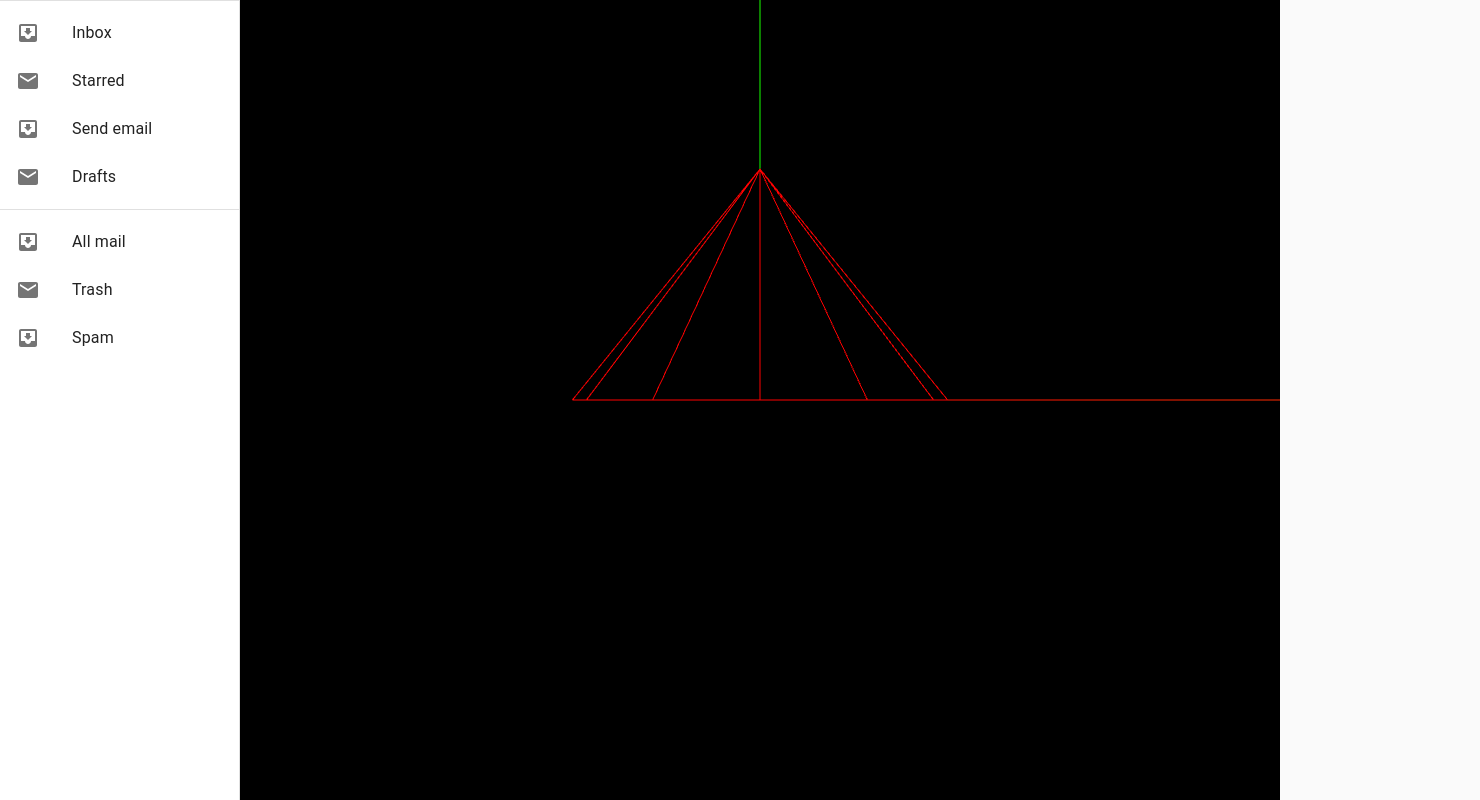
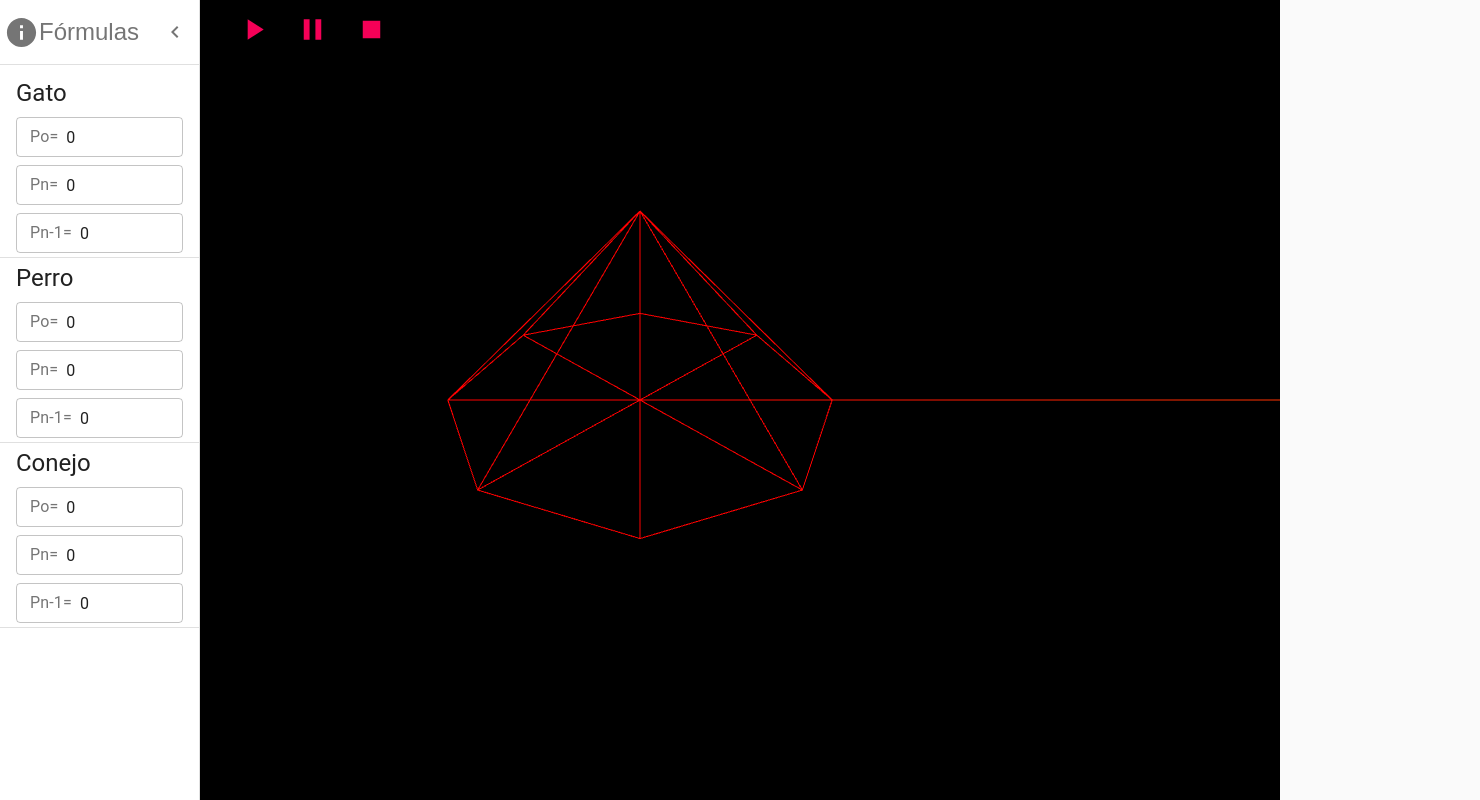
Before and after one commit to MarioBros27/exp_lab, a React (Create React App) app: page / in a window 1280 px wide. Shown: the whole page, 1480 px wide, since content can reach past the window. Built offline with nearby package versions, Linux system fonts and the light colour scheme.

Commit message:
basic UI implemented

```diff
--- a/src/App.js
+++ b/src/App.js
@@ -1,161 +1,266 @@
-import React from 'react';
-import PropTypes from 'prop-types';
+import React, { useState, useRef } from 'react';
+import clsx from 'clsx';
+import { makeStyles } from '@material-ui/core/styles';
+import Drawer from '@material-ui/core/Drawer';
+import CssBaseline from '@material-ui/core/CssBaseline';
 import AppBar from '@material-ui/core/AppBar';
-import CssBaseline from '@material-ui/core/CssBaseline';
+import Toolbar from '@material-ui/core/Toolbar';
+import List from '@material-ui/core/List';
+import Typography from '@material-ui/core/Typography';
 import Divider from '@material-ui/core/Divider';
-import Drawer from '@material-ui/core/Drawer';
-import Hidden from '@material-ui/core/Hidden';
 import IconButton from '@material-ui/core/IconButton';
-import InboxIcon from '@material-ui/icons/MoveToInbox';
-import List from '@material-ui/core/List';
+import MenuIcon from '@material-ui/icons/Menu';
+import ChevronLeftIcon from '@material-ui/icons/ChevronLeft';
+import ChevronRightIcon from '@material-ui/icons/ChevronRight';
 import ListItem from '@material-ui/core/ListItem';
-import ListItemIcon from '@material-ui/core/ListItemIcon';
-import ListItemText from '@material-ui/core/ListItemText';
-import MailIcon from '@material-ui/icons/Mail';
-import MenuIcon from '@material-ui/icons/Menu';
-import Toolbar from '@material-ui/core/Toolbar';
-import Typography from '@material-ui/core/Typography';
-import { makeStyles, useTheme } from '@material-ui/core/styles';
-import Three from '../src/js/three'
+import Three from './js/three'
+import PlayArrowIcon from '@material-ui/icons/PlayArrow';
+import InfoSharpIcon from '@material-ui/icons/InfoSharp';
+import useMediaQuery from '@material-ui/core/useMediaQuery';
+import { createMuiTheme, ThemeProvider } from '@material-ui/core/styles';
+import PauseIcon from '@material-ui/icons/Pause';
+import StopIcon from '@material-ui/icons/Stop';
+import TextField from '@material-ui/core/TextField';
+import { green } from '@material-ui/core/colors';
 
-const drawerWidth = 240;
+import OutlinedInput from '@material-ui/core/OutlinedInput';
+import InputLabel from '@material-ui/core/InputLabel';
+import InputAdornment from '@material-ui/core/InputAdornment';
+import FormHelperText from '@material-ui/core/FormHelperText';
+import FormControl from '@material-ui/core/FormControl';
+
+const drawerWidth = 200;
 
 const useStyles = makeStyles((theme) => ({
   root: {
     display: 'flex',
   },
-  main:{
-    padding: '0px'
+  appBar: {
+    transition: theme.transitions.create(['margin', 'width'], {
+      easing: theme.transitions.easing.sharp,
+      duration: theme.transitions.duration.leavingScreen,
+    }),
+  },
+  appBarShift: {
+    width: `calc(100% - ${drawerWidth}px)`,
+    marginLeft: drawerWidth,
+    transition: theme.transitions.create(['margin', 'width'], {
+      easing: theme.transitions.easing.easeOut,
+      duration: theme.transitions.duration.enteringScreen,
+    }),
+  },
+  menuButton: {
+    // marginRight: theme.spacing(2),
+  },
+  hide: {
+    display: 'none',
   },
   drawer: {
-    [theme.breakpoints.up('sm')]: {
     width: drawerWidth,
     flexShrink: 0,
   },
-  },
-  appBar: {
-    [theme.breakpoints.up('sm')]: {
-      width: `calc(100% - ${drawerWidth}px)`,
-      marginLeft: drawerWidth,
-    },
-  },
-  menuButton: {
-    marginRight: theme.spacing(2),
-    [theme.breakpoints.up('sm')]: {
-      display: 'none',
-    },
-  },
-  // necessary for content to be below app bar
-  toolbar: theme.mixins.toolbar,
   drawerPaper: {
     width: drawerWidth,
+    // height: 'flex',
+  },
+  drawerHeader: {
+    display: 'flex',
+    alignItems: 'center',
+    // padding: theme.spacing(0, 1),
+    // necessary for content to be below app bar
+    ...theme.mixins.toolbar,
+    justifyContent: 'flex-end',
   },
   content: {
     flexGrow: 1,
     // padding: theme.spacing(3),
+    transition: theme.transitions.create('margin', {
+      easing: theme.transitions.easing.sharp,
+      duration: theme.transitions.duration.leavingScreen,
+    }),
+    // marginLeft: -drawerWidth,
+  },
+  contentShift: {
+    transition: theme.transitions.create('margin', {
+      easing: theme.transitions.easing.easeOut,
+      duration: theme.transitions.duration.enteringScreen,
+    }),
+    marginLeft: 0,
   },
 }));
+const animals = [{
+  id: 0,
+  name: "Gato",
+  Po: 0,
+  Pn: 0,
+  "Pn-1": 0
+},
+{
+  id: 1,
+  name: "Perro",
+  Po: 0,
+  Pn: 0,
+  "Pn-1": 0
+},
+{
+  id: 2,
+  name: "Conejo",
+  Po: 0,
+  Pn: 0,
+  "Pn-1": 0
+}
 
-function ResponsiveDrawer(props) {
-  const { window } = props;
+]
+export default function App() {
   const classes = useStyles();
-  const theme = useTheme();
-  const [mobileOpen, setMobileOpen] = React.useState(false);
-
-  const handleDrawerToggle = () => {
-    setMobileOpen(!mobileOpen);
+  // const theme = useTheme();
+  const [open, setOpen] = useState(true);
+  const childRef = useRef();
+  const handleDrawerOpen = () => {
+    setOpen(true);
   };
 
-  const drawer = (
-    <div>
-      {/* <div className={classes.toolbar} /> */}
-      <Divider />
-      <List>
-        {['Inbox', 'Starred', 'Send email', 'Drafts'].map((text, index) => (
-          <ListItem button key={text}>
-            <ListItemIcon>{index % 2 === 0 ? <InboxIcon /> : <MailIcon />}</ListItemIcon>
-            <ListItemText primary={text} />
-          </ListItem>
-        ))}
-      </List>
-      <Divider />
-      <List>
-        {['All mail', 'Trash', 'Spam'].map((text, index) => (
-          <ListItem button key={text}>
-            <ListItemIcon>{index % 2 === 0 ? <InboxIcon /> : <MailIcon />}</ListItemIcon>
-            <ListItemText primary={text} />
-          </ListItem>
-        ))}
-      </List>
-    </div>
+  const handleDrawerClose = () => {
+    setOpen(false);
+
+  };
+  const prefersDarkMode = useMediaQuery('(prefers-color-scheme: dark)');
+  const theme = React.useMemo(
+    () =>
+      createMuiTheme({
+
+        palette: {
+          type: prefersDarkMode ? 'dark' : 'light',
+          primary: green,
+        },
+      }),
+    [prefersDarkMode],
   );
 
-  const container = window !== undefined ? () => window().document.body : undefined;
-
   return (
+    <ThemeProvider theme={theme}>
       <div className={classes.root}>
         <CssBaseline />
-      {/* <AppBar position="fixed" className={classes.appBar}>
-        <Toolbar>
+        <Three ref={childRef} />
+        <AppBar
+          position="fixed"
+          className={clsx(classes.appBar, {
+            [classes.appBarShift]: open,
+          })}
+          style={{ background: 'transparent', boxShadow: 'none' }}
+        >
+          <Toolbar variant='dense'>
             <IconButton
-            color="inherit"
+              color="primary"
               aria-label="open drawer"
+              onClick={handleDrawerOpen}
               edge="start"
-            onClick={handleDrawerToggle}
-            className={classes.menuButton}
+              className={clsx(classes.menuButton, open && classes.hide)}
             >
               <MenuIcon />
             </IconButton>
+
+            <IconButton
+              onClick={() => { }}
+            >
+              < PlayArrowIcon color='secondary' fontSize='large' />
+            </IconButton>
+            <IconButton
+              onClick={() => { }}
+            >
+              < PauseIcon color='secondary' fontSize='large' />
+            </IconButton>
+            <IconButton
+              onClick={() => { }}
+            >
+              < StopIcon color='secondary' fontSize='large' />
+            </IconButton>
             <Typography variant="h6" noWrap>
-            Responsive drawer
+              Años: {0}
             </Typography>
           </Toolbar>
-      </AppBar> */}
-      <nav className={classes.drawer} aria-label="mailbox folders">
-        {/* The implementation can be swapped with js to avoid SEO duplication of links. */}
-        <Hidden smUp implementation="css">
+        </AppBar>
         <Drawer
-            container={container}
-            variant="temporary"
-            anchor={theme.direction === 'rtl' ? 'right' : 'left'}
-            open={mobileOpen}
-            onClose={handleDrawerToggle}
+          className={classes.drawer}
+          variant="persistent"
+          anchor="left"
+          open={open}
           classes={{
             paper: classes.drawerPaper,
           }}
-            ModalProps={{
-              keepMounted: true, // Better open performance on mobile.
-            }}
         >
-            {drawer}
+          <div className={classes.drawerHeader}>
+            <IconButton >
+              <InfoSharpIcon fontSize="large" />Fórmulas
+            </IconButton>
+            <IconButton onClick={handleDrawerClose}>
+              {theme.direction === 'ltr' ? <ChevronLeftIcon /> : <ChevronRightIcon />}
+            </IconButton>
+          </div>
+          <Divider />
+
+          <List key={0} dense>
+            {animals.map(animal => {
+              return (
+                <>
+                  <ListItem key={animal.id + 100}>
+                    <Typography variant="h5">
+                      {animal.name}
+                    </Typography>
+                  </ListItem>
+                  <ListItem dense key={animal.id}>
+                    <FormControl fullWidth variant="outlined">
+                      <OutlinedInput
+                        id={animal.name}
+                        value={animal['Po']}
+                        margin="dense"
+                        // value={values.amount}
+                        // onChange={handleChange('amount')}
+                        startAdornment={<InputAdornment position="start">Po=</InputAdornment>}
+                      // labelWidth={60}
+                      />
+
+                    </FormControl>
+
+                  </ListItem>
+                  <ListItem>
+                    <FormControl fullWidth variant="outlined">
+                      <OutlinedInput
+                        id={animal.name + "Pn"}
+                        value={animal['Pn']}
+                        margin="dense"
+                        // value={values.amount}
+                        // onChange={handleChange('amount')}
+                        startAdornment={<InputAdornment position="start">Pn=</InputAdornment>}
+                      // labelWidth={60}
+                      />
+                    </FormControl>
+                  </ListItem>
+                  <ListItem>
+                    <FormControl fullWidth variant="outlined">
+                      <OutlinedInput
+                        id={animal.name + "Pn-1"}
+                        value={animal['Pn-1']}
+                        margin="dense"
+                        // value={values.amount}
+                        // onChange={handleChange('amount')}
+                        startAdornment={<InputAdornment position="start">Pn-1=</InputAdornment>}
+                      // labelWidth={60}
+                      />
+                    </FormControl>
+                  </ListItem>
+                  <Divider />
+                </>
+              )
+            })}
+          </List>
         </Drawer>
-        </Hidden>
-        <Hidden xsDown implementation="css">
-          <Drawer
-            classes={{
-              paper: classes.drawerPaper,
-            }}
-            variant="permanent"
-            open
-          >
-            {drawer}
-          </Drawer>
-        </Hidden>
-      </nav>
-      <main className={classes.content}>
-        {/* <div className={classes.toolbar} /> */}
-        <Three width={drawerWidth}/>
-      </main>
+
+        {/* <main className={classes.content}>
+        <div className={classes.toolbar} />
+        <Three ref={childRef} width={width} />
+      </main> */}
       </div>
+    </ThemeProvider >
   );
 }
-
-ResponsiveDrawer.propTypes = {
-  /**
-   * Injected by the documentation to work in an iframe.
-   * You won't need it on your project.
-   */
-  window: PropTypes.func,
-};
-
-export default ResponsiveDrawer;
```
Also changed, not shown: src/js/three.js. Lines whose indentation alone changed are shown as unchanged.
